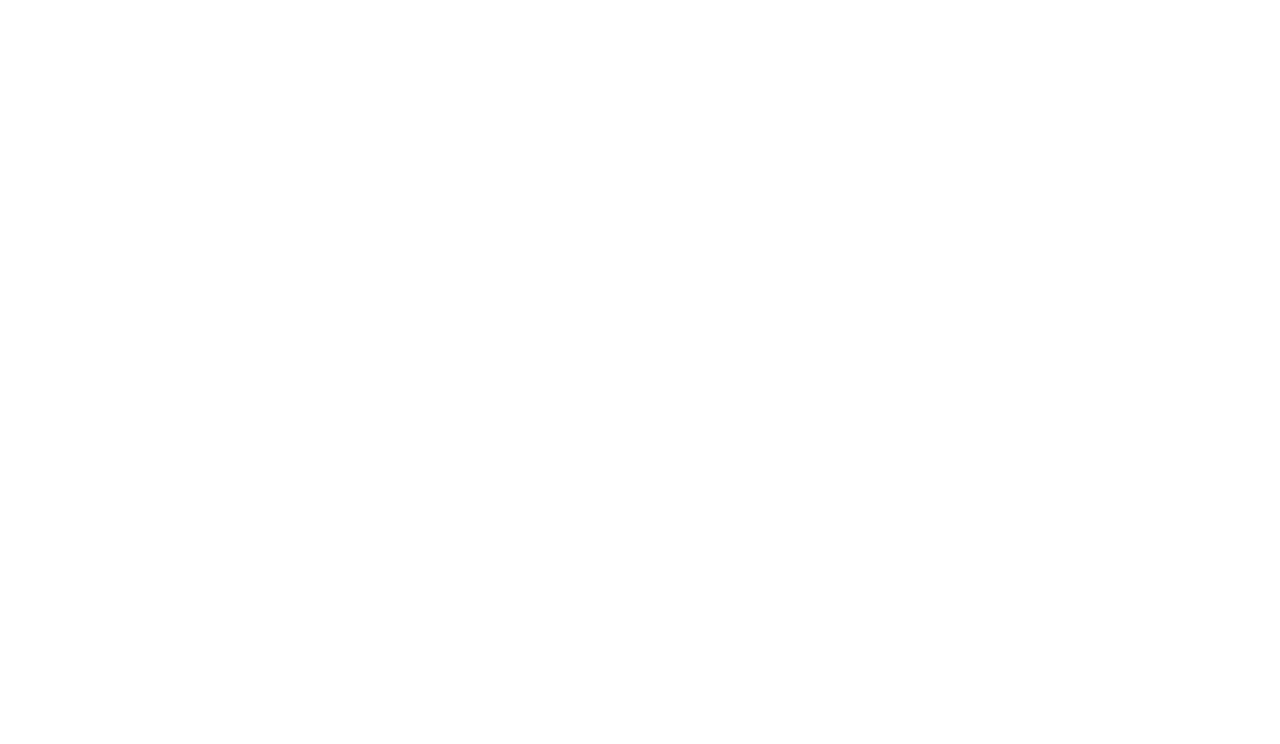
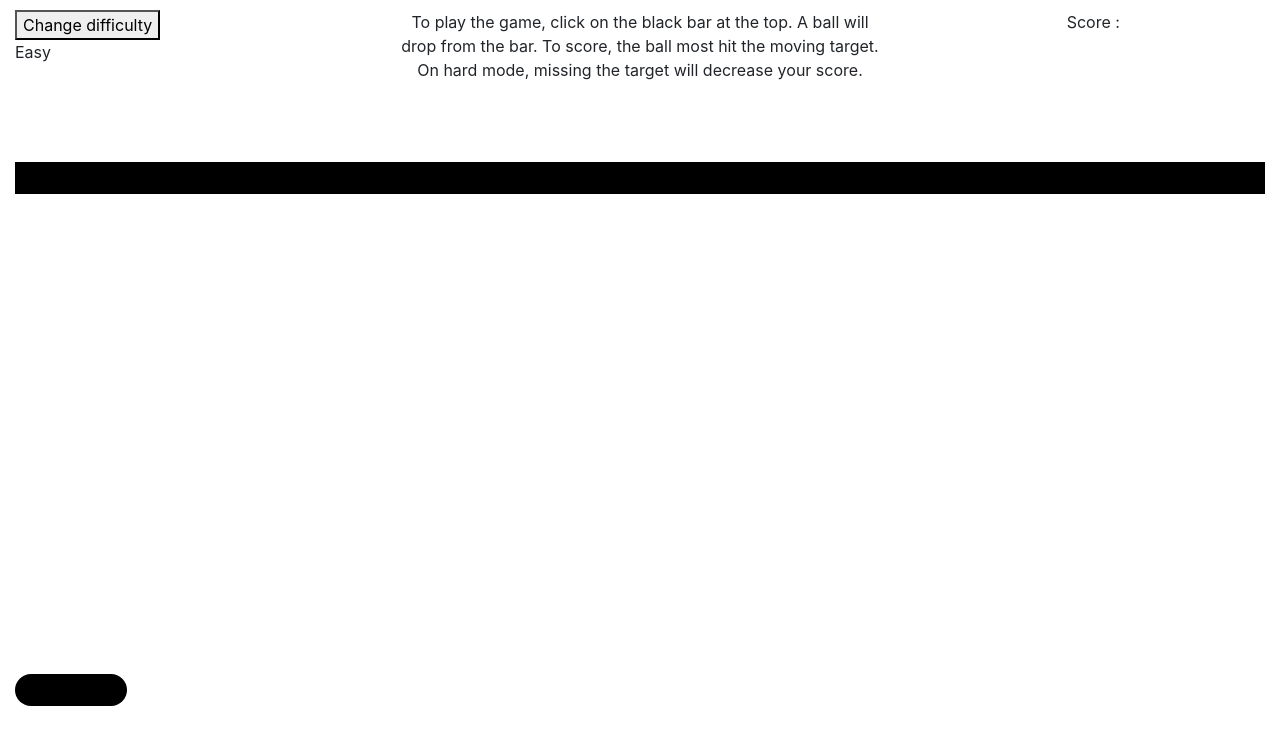
Before and after one commit to taeuscherpferd/javaball, a plain HTML site: page index.html in a window 1280 px wide. Drawn offline with nearby package versions, Linux system fonts and the light colour scheme.

Commit message:
html and styling

```diff
--- a/index.html
+++ b/index.html
@@ -1,7 +1,39 @@
 <html>
 <head>
-<link rel="stylesheet" href="style.css" type="text/css">
-<script>
-
-</script>
+    <link rel="stylesheet" href="https://stackpath.bootstrapcdn.com/bootstrap/4.1.3/css/bootstrap.min.css" integrity="sha384-MCw98/SFnGE8fJT3GXwEOngsV7Zt27NXFoaoApmYm81iuXoPkFOJwJ8ERdknLPMO" crossorigin="anonymous">
+    <link rel="stylesheet" href="style.css" type="text/css">
+    <script src="script.js"></script>
 </head>
+<body>
+    <div class="container-fluid">
+        <div class="row" style="margin-top: 10px">
+            <div class="col-sm-2">
+                <button id="difficultyButton">
+                    Change difficulty
+                </button>
+                <p id="difficulty">Easy</p>
+            </div>
+            <div class="col-sm-8" style="text-align: center">
+                <p>
+                    To play the game, click on the black bar at the top. A ball will <br>
+                    drop from the bar. To score, the ball most hit the moving target. <br>
+                    On hard mode, missing the target will decrease your score.
+                </p>
+            </div>
+            <div class="row-sm-2">
+                <p id="score">Score :</p>
+            </div>
+        </div>
+        <div class="row">
+            <div class="col-sm-12">
+                <div id="blackbar"></div>
+            </div>
+        </div>
+        <div class="row">
+            <div class="col-sm-12">
+                <div id="ball"></div>
+            </div>
+        </div>
+    </div>
+</body>
+</html>
--- a/style.css
+++ b/style.css
@@ -0,0 +1,14 @@
+#blackbar {
+    height: 2em;
+    width: 100%;
+    background-color: black;
+    margin-top: 4em;
+}
+#ball {
+    width: 7em;
+    height: 2em;
+    border-radius: 3em;
+    background-color: black;
+    position: relative;
+    top: 30em;
+}
```
